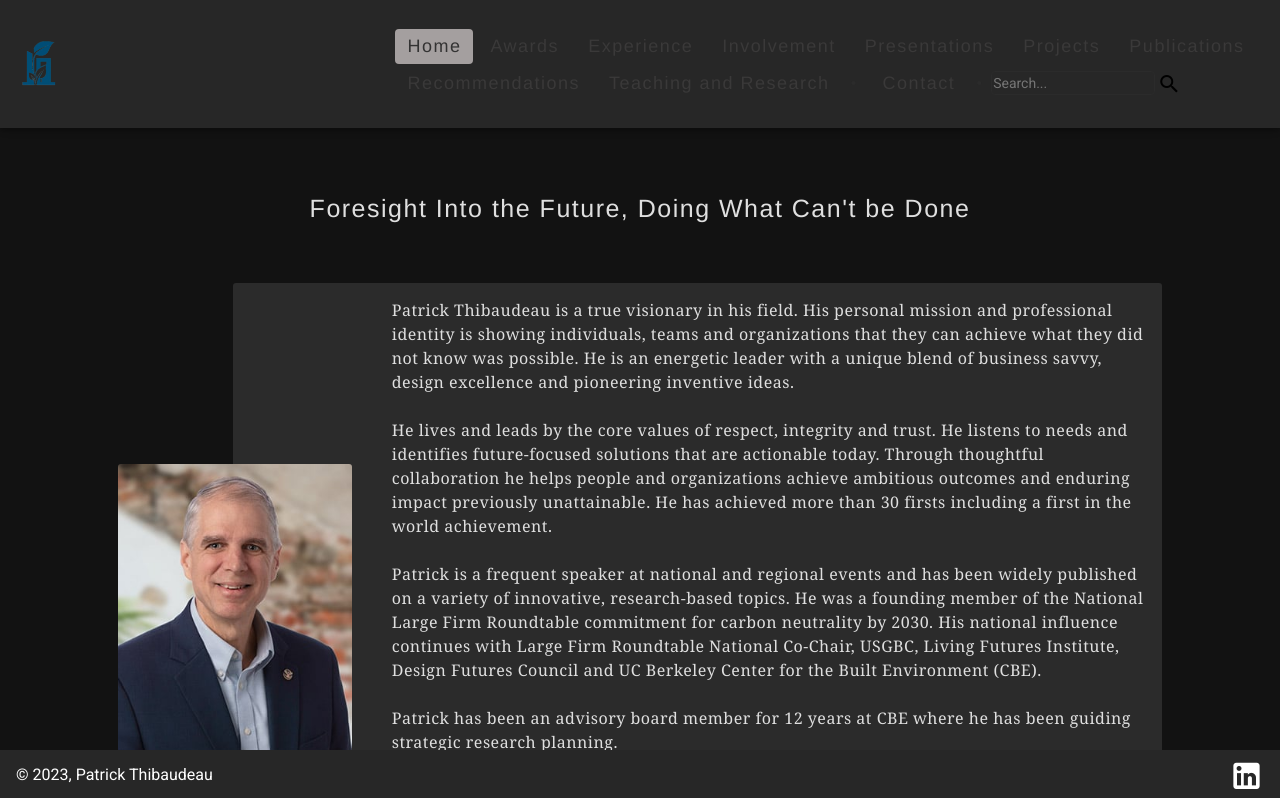
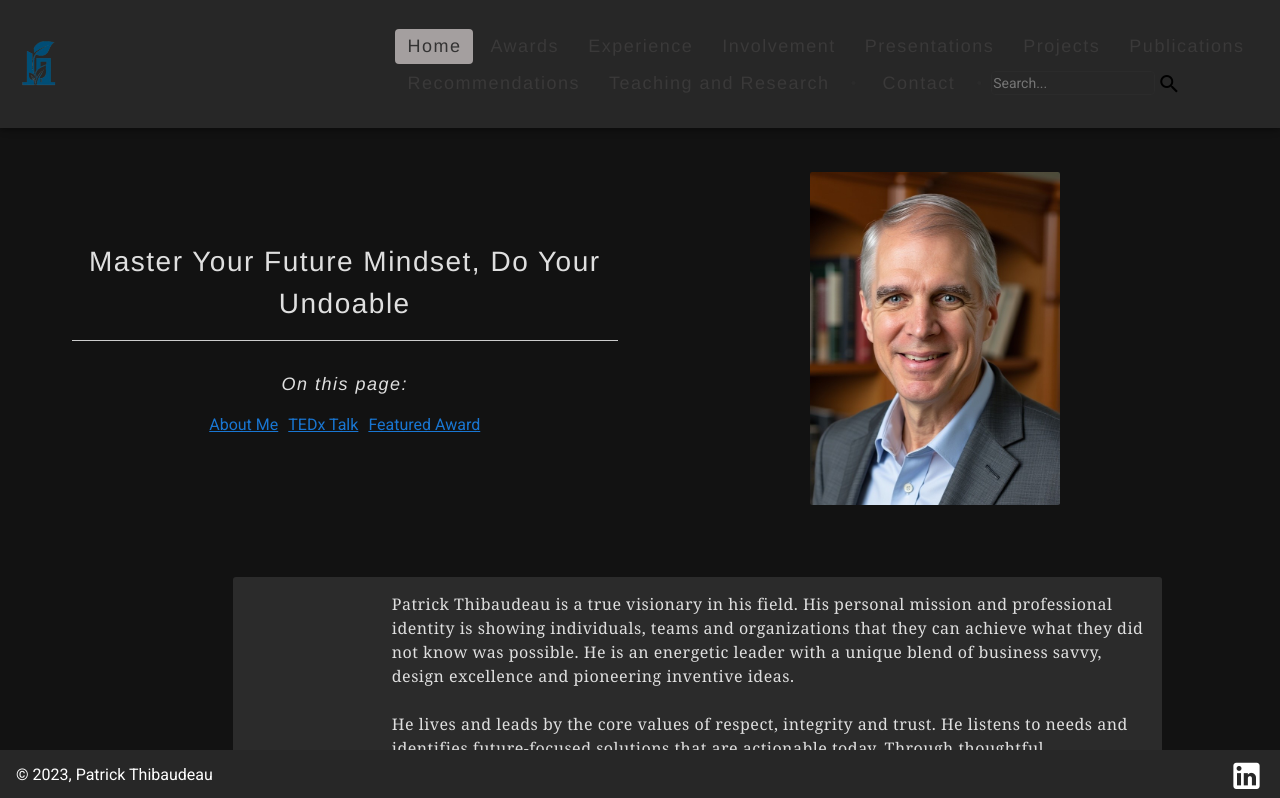
Before and after one commit to Delta-Apps-LLC/patrickthib, a Nuxt app: page / in a window 1280 px wide. Shown: the top 798 px of the page. Built offline with nearby package versions, Linux system fonts and the light colour scheme.

Commit message:
main page landing design

```diff
--- a/assets/styles.css
+++ b/assets/styles.css
@@ -65,7 +65,8 @@
 .header {
     font-family: 'Franklin Gothic Medium', 'Arial Narrow', Arial, sans-serif !important;
     letter-spacing: 1.5px;
-    padding: 60px 0;
+    font-size: 28px !important;
+    /* padding: 15px 0; */
 }
 
 .small-header {
--- /dev/null
+++ b/components/MainHeader.vue
@@ -0,0 +1,40 @@
+<template>
+  <div>
+    <span class="centered header main-white text-center"
+      data-aos="zoom-in"
+      data-aos-duration="1000"
+    >
+      {{ title }}
+    </span>
+  </div>
+</template>
+
+<script>
+import AOS from 'aos'
+import 'aos/dist/aos.css';
+export default {
+  name: 'MainHeaderComponent',
+
+  created () {
+    window.addEventListener('resize', () => {
+        this.windowWidth = window.innerWidth
+    })
+    AOS.init()
+  },
+
+  data () {
+    return {
+      windowWidth: window.innerWidth,
+    }
+  },
+
+  props: {
+    title: String,
+  },
+}
+</script>
+
+<style scoped>
+@import '~/assets/styles.css';
+
+</style>
--- /dev/null
+++ b/components/SideBySide.vue
@@ -0,0 +1,148 @@
+<template>
+    <div class="side-by-side">
+        <div v-if="windowWidth >= 750" class="larger-screens">
+            <div class="col">
+                <MainHeader :title="text" />
+                <div class="divider"></div>
+                <MiniHeader style="margin-top: 15px;" title="On this page:" />
+                <div
+                    data-aos="zoom-in"
+                    data-aos-duration="1000"
+                >
+                    <a href="/#about-me">About Me</a>
+                    <a href="/#tedx-talk">TEDx Talk</a>
+                    <a href="/#featured-award">Featured Award</a>
+                </div>
+            </div>
+            <div class="col">
+                <img id="portrait" :src="src">
+            </div>
+        </div>
+
+        <div v-if="windowWidth < 750" class="smaller-screens">
+            <div class="col section-header">
+                <MainHeader :title="text" />
+            </div>
+            <div class="col image-col">
+                <img :src="src" width="250" />
+            </div>
+            <div class="col">
+                <MiniHeader class="mini-header" title="On this page:" />
+                <div
+                    data-aos="zoom-in"
+                    data-aos-duration="1000"
+                    style="display: flex; flex-direction: row; justify-content: center; margin: auto;"
+                >
+                    <a href="/#about-me">About Me</a>
+                    <a href="/#tedx-talk">TEDx Talk</a>
+                    <a href="/#featured-award">Featured Award</a>
+                </div>
+            </div>
+            <div class="divider"></div>
+        </div>
+    </div>
+</template>
+
+<script>
+import AOS from 'aos'
+import 'aos/dist/aos.css';
+import SectionHeader from '~/components/SectionHeader.vue'
+import MainHeader from './MainHeader.vue';
+import MiniHeader from './MiniHeader.vue';
+
+export default {
+    name: 'SideBySideComponent',
+
+    created () {
+        window.addEventListener('resize', () => {
+            this.windowWidth = window.innerWidth
+        })
+        AOS.init()
+    },
+
+    components: {
+        SectionHeader,
+        MiniHeader,
+        MainHeader
+    },
+
+    data () {
+        return {
+            windowWidth: window.innerWidth,
+        }
+    },
+
+    props: {
+        src: String,
+        text: String
+    },
+}
+</script>
+
+<style scoped>
+@import '~/assets/styles.css';
+
+.divider {
+    height: 1px;
+    background-color: #ccc;
+    margin: 15px 0 15px 0;
+    width: 100%;
+}
+
+#portrait {
+    border-radius: 2px;
+    min-width: 100px;
+    max-width: 250px;
+}
+
+a {
+    padding: 5px;
+    color: #205294;
+}
+
+.side-by-side {
+    margin: 20px auto;
+    max-width: 100%;
+}
+
+/* Styling for larger screens */
+.larger-screens {
+    display: flex;
+    flex-direction: row;
+    justify-content: center;
+    align-items: center;
+    gap: 20px;
+}
+
+.larger-screens .col {
+    display: flex;
+    flex-direction: column;
+    align-items: center; /* Center items horizontally in each column */
+    justify-content: center;
+}
+
+/* Styling for smaller screens */
+.smaller-screens {
+    display: flex;
+    flex-direction: column;
+    align-items: center;
+    gap: 10px;
+}
+
+.smaller-screens .section-header,
+.smaller-screens .image-col,
+.smaller-screens .mini-header {
+    display: flex;
+    flex-direction: column;
+    align-items: center;
+    justify-content: center;
+}
+
+/* Optional: additional styling for image alignment */
+.image-col img {
+    display: block;
+    margin: 0 auto;
+}
+
+
+</style>
--- a/pages/index.vue
+++ b/pages/index.vue
@@ -1,13 +1,13 @@
 <template>
   <div>
-    <SectionHeader :title="tagline" />
-    <BottomBuffer style="margin-bottom: 40px;" />
-    <PictureCard :items="introPictureCards" />
+    <SideBySide :src="portrait" :text="tagline" />
+    <BottomBuffer style="margin-bottom: 60px;" />
+    <PictureCard id="about-me" :items="introPictureCards" />
 
     <div class="centered">
       <SectionHeader title="Recent Highlights" />
 
-      <MiniHeader title="TEDxFargo" />
+      <MiniHeader id="tedx-talk" title="TEDxFargo" />
       <iframe style="margin: 0 auto 20px auto;"
         data-aos="fade-in"
         data-aos-duration="2500"
@@ -22,8 +22,11 @@
 
       <BottomBuffer />
 
-      <MiniHeader title="Outstanding Contribution Award" />
-      <img src="outstanding-contribution-award.png" :width="windowWidth < 700 ? '70%' : '60%'" />
+      <MiniHeader id="featured-award" title="Outstanding Contribution Award" />
+      <img
+        src="outstanding-contribution-award.png"
+        :width="windowWidth < 700 ? '70%' : '60%'"
+      />
       <div class="links-list text-font">
         <a target="_blank" href="SCS_WORLDSBE-FINAL.pdf">View Article</a>
         <a target="_blank" href="WSBE-2024-SCS.pdf">View Presentation</a>
@@ -43,6 +46,7 @@ import PictureCard from '~/components/PictureCard.vue'
 import SectionHeader from '~/components/SectionHeader.vue'
 import BottomBuffer from '~/components/BottomBuffer.vue'
 import MiniHeader from '~/components/MiniHeader.vue';
+import SideBySide from '~/components/SideBySide.vue';
 
 export default {
   name: 'IndexPage',
@@ -68,7 +72,8 @@ export default {
     PictureCard,
     SectionHeader,
     BottomBuffer,
-    MiniHeader
+    MiniHeader,
+    SideBySide
   },
 
   data () {
@@ -79,7 +84,8 @@ export default {
           image: '/images/profile.jpg',
         },
       ],
-      tagline: 'Foresight Into the Future, Doing What Can\'t be Done',
+      portrait: 'images/patrick-portrait.jpeg',
+      tagline: 'Master Your Future Mindset, Do Your Undoable',
       tedTalkURL: 'https://www.youtube.com/embed/edmrxrdDePQ?si=JIS9tDKbKdcgxltg',
       windowWidth: window.innerWidth,
     }
@@ -90,6 +96,10 @@ export default {
 <style scoped>
 @import '~/assets/styles.css';
 
+html {
+  scroll-behavior: smooth;
+}
+
 .links-list {
   padding: 12px;
 }
```
Also changed, not shown: assets/images/patrick-portrait.jpeg (added), static/images/patrick-portrait.jpeg (added).
